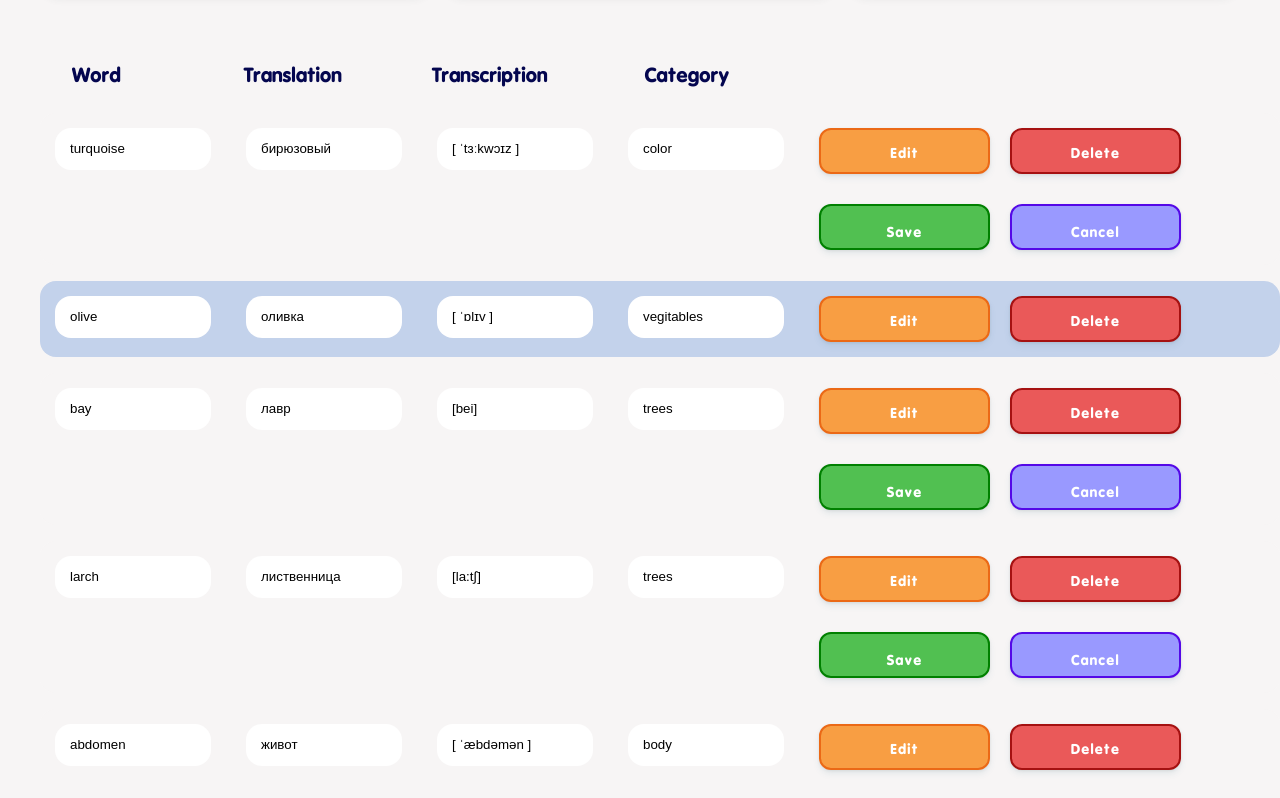
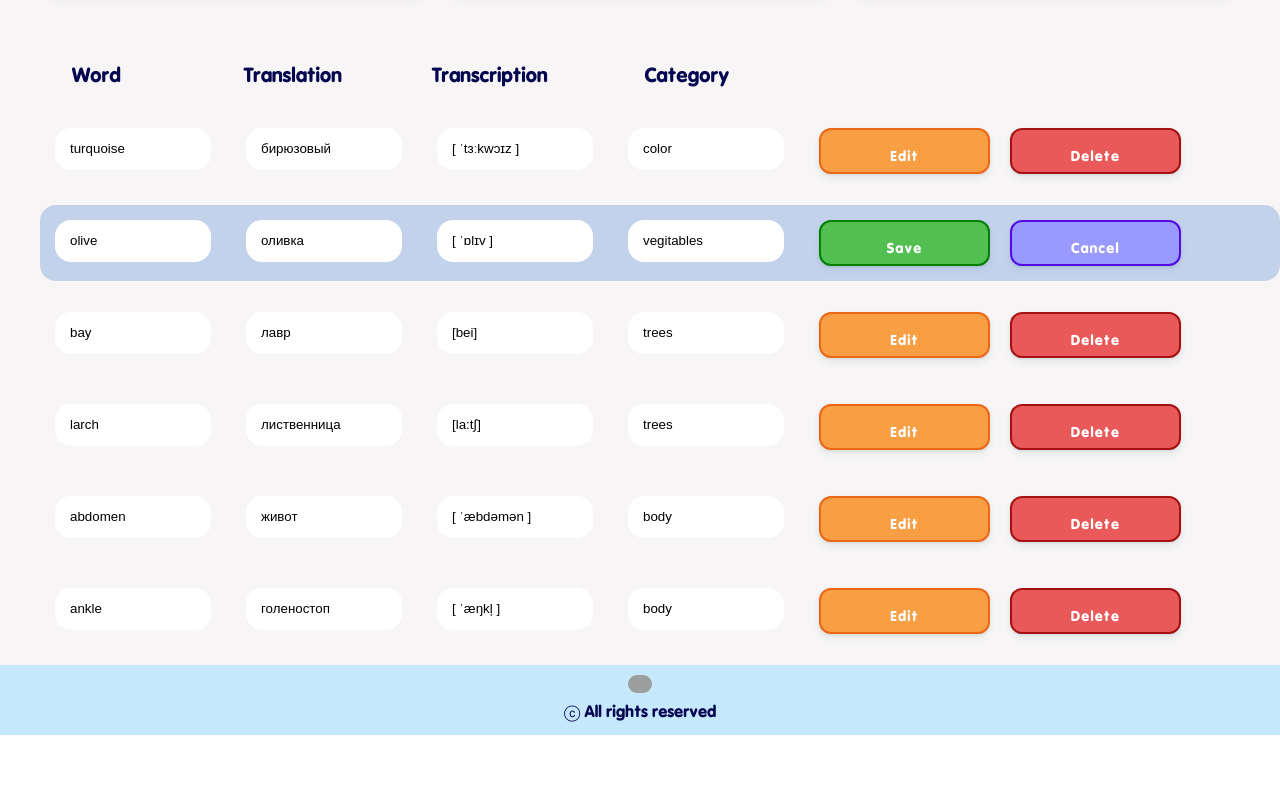
Before and after one commit to RomanovaCute/foreign-words-react, a React (Create React App) app in the folder app/: page / in a window 1280 px wide. Shown: the part 1020-1818 px from the top of the page. After the commit the page ends 1755 px from the top, so only its background shows below. Built offline with nearby package versions, Linux system fonts and the light colour scheme; grey boxes are pictures that could not be loaded.

Commit message:
fix: fix buttons rendering

```diff
--- a/app/src/components/list/main/List.jsx
+++ b/app/src/components/list/main/List.jsx
@@ -3,11 +3,16 @@ import styled from 'styled-components'
 const InputsList = styled.ul((props) => {
 
     let color = '#f7f5f5'
-    let display = 'block';
+    let displayTrue = 'block';
+    let displayFalse = 'block';
 
     if(props.isSelected === 'true'){
         color = '#c3d2eb';
-        display = 'none';
+        displayTrue = 'block';
+        displayFalse = 'none';
+    } else if(props.isSelected === 'false'){
+        displayTrue = 'none';
+        displayFalse ='block';
     }
 
     return `
@@ -68,20 +73,22 @@ const InputsList = styled.ul((props) => {
             .save-btn{
                 border: 2px solid green;
                 background-color: #51c051;
-                display: ${display}
+                display: ${displayTrue}
+            }
+            .cancel-btn{
+                border: 2px solid #5408e7;
+                background-color: #9999FF;
+                display: ${displayTrue}
             }
             .edit-btn{
                 border: 2px solid #eb6916;
                 background-color: #f89e43;
+                display: ${displayFalse}
             }
             .delete-btn{
                 border: 2px solid #a51111;
                 background-color: #ea5959;
-            }
-            .cancel-btn{
-                border: 2px solid #5408e7;
-                background-color: #9999FF;
-                display: ${display}
+                display: ${displayFalse}
             }
 
         background: ${color}
@@ -97,7 +104,7 @@ const ButtonsList = styled.div`
 `
 
 const List = props =>{
-    const {color, isSelected, display} = props;
+    const {color, isSelected, displayTrue, displayFalse} = props;
 
     return (
     <div className='list-wrapper'>
@@ -109,10 +116,10 @@ const List = props =>{
                     <input type="text" className='category' placeholder='Enter the category' value={props.tag}/>
 
                     <ButtonsList>
-                        <button className='edit-btn' display={display}>Edit</button>
-                        <button className='delete-btn' display={display}>Delete</button>
-                        <button className='save-btn'>Save</button>
-                        <button className='cancel-btn'>Cancel</button>
+                        <button className='edit-btn' display={displayTrue}>Edit</button>
+                        <button className='delete-btn' display={displayTrue}>Delete</button>
+                        <button className='save-btn' display={displayFalse}>Save</button>
+                        <button className='cancel-btn' display={displayFalse}>Cancel</button>
                     </ButtonsList>
                 </InputsList>
             </ol>
```
